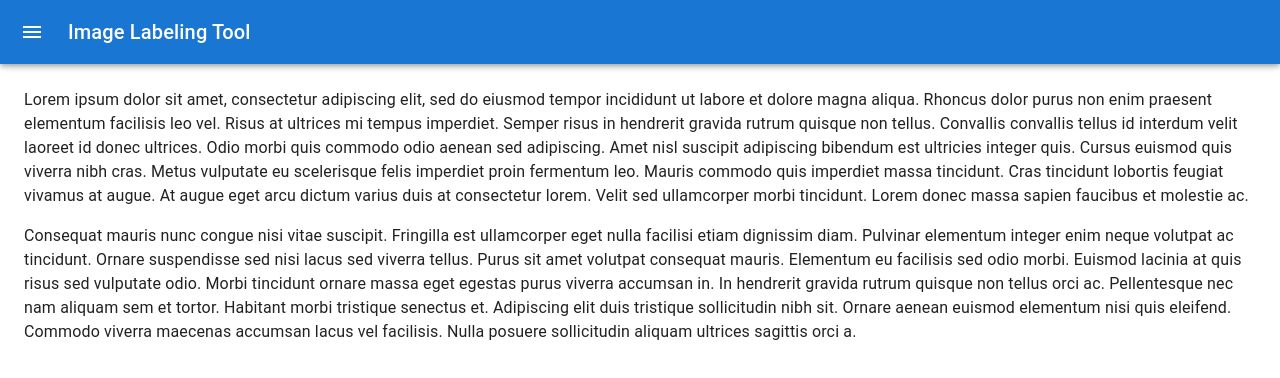
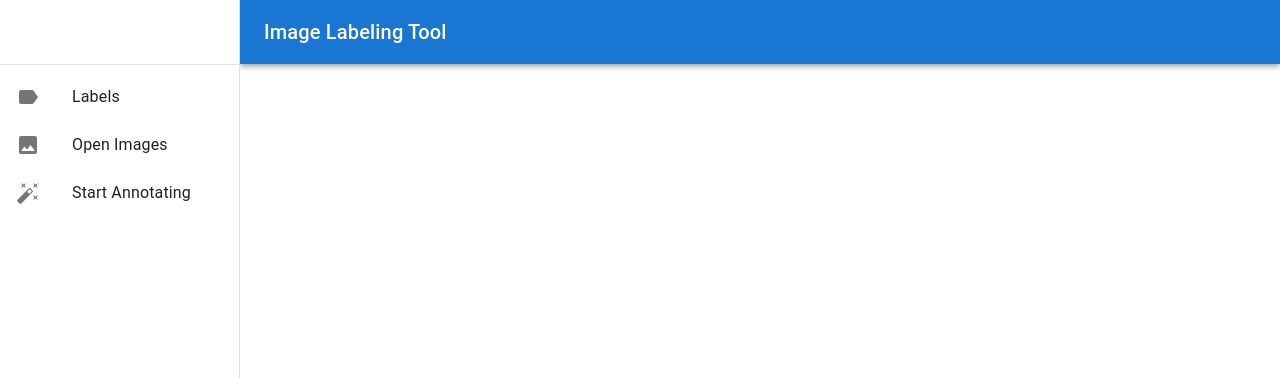
Before and after one commit to kemalyildirim/image-labeling-tool, a React (Create React App) app: page / in a window 1280 px wide. Shown: the top 378 px of the page. Built offline with nearby package versions, Linux system fonts and the light colour scheme.

Commit message:
side bar completed. 3 menu items currently as labels, open images, start annotating

```diff
--- a/src/App.tsx
+++ b/src/App.tsx
@@ -1,10 +1,10 @@
-import SideBar from "./components/sidebar/SideBar";
+import Sidebar from "./components/sidebar/Sidebar";
 
 function App() {
   return (
   <div className="app">
     {/* <script src="https://docs.opencv.org/4.5.4/opencv.js"></script> */}
-    <SideBar/>
+    <Sidebar/>
   </div>
   )
 }
--- /dev/null
+++ b/src/components/sidebar/ImagesItem.tsx
@@ -0,0 +1,15 @@
+import ImageIcon from '@mui/icons-material/Image';
+import ListItemButton from '@mui/material/ListItemButton';
+import ListItemIcon from '@mui/material/ListItemIcon';
+import ListItemText from '@mui/material/ListItemText';
+
+export default function ImagesItem() {
+    return (
+        <ListItemButton>
+              <ListItemIcon>
+                <ImageIcon/>
+              </ListItemIcon>
+              <ListItemText primary="Open Images" />
+        </ListItemButton>
+    )
+}
--- /dev/null
+++ b/src/components/sidebar/LabelsItem.tsx
@@ -0,0 +1,15 @@
+import LabelIcon from '@mui/icons-material/Label';
+import ListItemButton from '@mui/material/ListItemButton';
+import ListItemIcon from '@mui/material/ListItemIcon';
+import ListItemText from '@mui/material/ListItemText';
+
+export default function LabelsItem() {
+    return (
+        <ListItemButton>
+              <ListItemIcon>
+                <LabelIcon/>
+              </ListItemIcon>
+              <ListItemText primary="Labels" />
+        </ListItemButton>
+    )
+}
--- a/src/components/sidebar/SideBar.tsx
+++ b/src/components/sidebar/SideBar.tsx
@@ -1,97 +1,54 @@
-import * as React from 'react';
-import { styled, useTheme } from '@mui/material/styles';
-import Box from '@mui/material/Box';
-import Drawer from '@mui/material/Drawer';
-import CssBaseline from '@mui/material/CssBaseline';
-import MuiAppBar, { AppBarProps as MuiAppBarProps } from '@mui/material/AppBar';
-import Toolbar from '@mui/material/Toolbar';
-import List from '@mui/material/List';
-import Typography from '@mui/material/Typography';
-import Divider from '@mui/material/Divider';
-import IconButton from '@mui/material/IconButton';
-import MenuIcon from '@mui/icons-material/Menu';
-import ChevronLeftIcon from '@mui/icons-material/ChevronLeft';
-import ChevronRightIcon from '@mui/icons-material/ChevronRight';
-import ListItem from '@mui/material/ListItem';
-import ListItemButton from '@mui/material/ListItemButton';
-import ListItemIcon from '@mui/material/ListItemIcon';
-import ListItemText from '@mui/material/ListItemText';
-import InboxIcon from '@mui/icons-material/MoveToInbox';
-import MailIcon from '@mui/icons-material/Mail';
+import React from "react";
+import {
+  Toolbar,
+  Divider,
+  Box,
+  List,
+  CssBaseline,
+  AppBar,
+  IconButton,
+  Typography,
+  Drawer,
+} from "@mui/material";
+import MenuIcon from "@mui/icons-material/Menu";
+import LabelsItem from "./LabelsItem";
+import ImagesItem from "./ImagesItem";
+import StartAnnotationsItem from "./StartAnnotationsItem";
 
-const drawerWidth = 240;
-
-const Main = styled('main', { shouldForwardProp: (prop) => prop !== 'open' })<{
-  open?: boolean;
-}>(({ theme, open }) => ({
-  flexGrow: 1,
-  padding: theme.spacing(3),
-  transition: theme.transitions.create('margin', {
-    easing: theme.transitions.easing.sharp,
-    duration: theme.transitions.duration.leavingScreen,
-  }),
-  marginLeft: `-${drawerWidth}px`,
-  ...(open && {
-    transition: theme.transitions.create('margin', {
-      easing: theme.transitions.easing.easeOut,
-      duration: theme.transitions.duration.enteringScreen,
-    }),
-    marginLeft: 0,
-  }),
-}));
-
-interface AppBarProps extends MuiAppBarProps {
-  open?: boolean;
-}
-
-const AppBar = styled(MuiAppBar, {
-  shouldForwardProp: (prop) => prop !== 'open',
-})<AppBarProps>(({ theme, open }) => ({
-  transition: theme.transitions.create(['margin', 'width'], {
-    easing: theme.transitions.easing.sharp,
-    duration: theme.transitions.duration.leavingScreen,
-  }),
-  ...(open && {
-    width: `calc(100% - ${drawerWidth}px)`,
-    marginLeft: `${drawerWidth}px`,
-    transition: theme.transitions.create(['margin', 'width'], {
-      easing: theme.transitions.easing.easeOut,
-      duration: theme.transitions.duration.enteringScreen,
-    }),
-  }),
-}));
-const DrawerHeader = styled('div')(({ theme }) => ({
-  display: 'flex',
-  alignItems: 'center',
-  padding: theme.spacing(0, 1),
-  // necessary for content to be below app bar
-  ...theme.mixins.toolbar,
-  justifyContent: 'flex-end',
-}));
-
-export default function PersistentDrawerLeft() {
-  const theme = useTheme();
-  const [open, setOpen] = React.useState(false);
-
-  const handleDrawerOpen = () => {
-    setOpen(true);
+export default function Sidebar() {
+  const sidebarWidth = 240;
+  const [mobileOpen, setMobileOpen] = React.useState(false);
+  const handleSidebarToggle = () => {
+    setMobileOpen(!mobileOpen);
   };
-
-  const handleDrawerClose = () => {
-    setOpen(false);
-  };
-
+  const sidebarContent = (
+    <div>
+      <Toolbar />
+      <Divider />
+      <List>
+        <LabelsItem />
+        <ImagesItem />
+        <StartAnnotationsItem />
+      </List>
+    </div>
+  );
   return (
-    <Box sx={{ display: 'flex' }}>
+    <Box sx={{ display: "flex" }}>
       <CssBaseline />
-      <AppBar position="fixed" open={open}>
+      <AppBar
+        position="fixed"
+        sx={{
+          width: { sm: `calc(100% - ${sidebarWidth}px)` },
+          ml: { sm: `${sidebarWidth}` },
+        }}
+      >
         <Toolbar>
           <IconButton
             color="inherit"
-            aria-label="open drawer"
-            onClick={handleDrawerOpen}
+            aria-label="open sidebar"
             edge="start"
-            sx={{ mr: 2, ...(open && { display: 'none' }) }}
+            onClick={handleSidebarToggle}
+            sx={{ mr: 2, display: { sm: "none" } }}
           >
             <MenuIcon />
           </IconButton>
@@ -100,81 +57,39 @@ export default function PersistentDrawerLeft() {
         </Typography>
         </Toolbar>
       </AppBar>
+      <Box
+        component="nav"
+        sx={{ width: { sm: sidebarWidth }, flexShrink: { sm: 0 } }}
+        aria-label="mailbox folders"
+      >
         <Drawer
+          variant="temporary"
+          open={mobileOpen}
+          onClose={handleSidebarToggle}
+          ModalProps={{
+            keepMounted: true, // Better open performance on mobile.
+          }}
           sx={{
-          width: drawerWidth,
-          flexShrink: 0,
-          '& .MuiDrawer-paper': {
-            width: drawerWidth,
-            boxSizing: 'border-box',
+            display: { xs: "block", sm: "none" },
+            "& .MuiDrawer-paper": {
+              boxSizing: "border-box",
+              width: sidebarWidth,
             },
           }}
-        variant="persistent"
-        anchor="left"
-        open={open}
         >
-        <DrawerHeader>
-          <IconButton onClick={handleDrawerClose}>
-            {theme.direction === 'ltr' ? <ChevronLeftIcon /> : <ChevronRightIcon />}
-          </IconButton>
-        </DrawerHeader>
-        <Divider />
-        <List>
-          {['Inbox', 'Starred', 'Send email', 'Drafts'].map((text, index) => (
-            <ListItem key={text} disablePadding>
-              <ListItemButton>
-                <ListItemIcon>
-                  {index % 2 === 0 ? <InboxIcon /> : <MailIcon />}
-                </ListItemIcon>
-                <ListItemText primary={text} />
-              </ListItemButton>
-            </ListItem>
-          ))}
-        </List>
-        <Divider />
-        <List>
-          {['All mail', 'Trash', 'Spam'].map((text, index) => (
-            <ListItem key={text} disablePadding>
-              <ListItemButton>
-                <ListItemIcon>
-                  {index % 2 === 0 ? <InboxIcon /> : <MailIcon />}
-                </ListItemIcon>
-                <ListItemText primary={text} />
-              </ListItemButton>
-            </ListItem>
-          ))}
-        </List>
+          {sidebarContent}
         </Drawer>
-      <Main open={open}>
-        <DrawerHeader />
-        <Typography paragraph>
-          Lorem ipsum dolor sit amet, consectetur adipiscing elit, sed do eiusmod
-          tempor incididunt ut labore et dolore magna aliqua. Rhoncus dolor purus non
-          enim praesent elementum facilisis leo vel. Risus at ultrices mi tempus
-          imperdiet. Semper risus in hendrerit gravida rutrum quisque non tellus.
-          Convallis convallis tellus id interdum velit laoreet id donec ultrices.
-          Odio morbi quis commodo odio aenean sed adipiscing. Amet nisl suscipit
-          adipiscing bibendum est ultricies integer quis. Cursus euismod quis viverra
-          nibh cras. Metus vulputate eu scelerisque felis imperdiet proin fermentum
-          leo. Mauris commodo quis imperdiet massa tincidunt. Cras tincidunt lobortis
-          feugiat vivamus at augue. At augue eget arcu dictum varius duis at
-          consectetur lorem. Velit sed ullamcorper morbi tincidunt. Lorem donec massa
-          sapien faucibus et molestie ac.
-        </Typography>
-        <Typography paragraph>
-          Consequat mauris nunc congue nisi vitae suscipit. Fringilla est ullamcorper
-          eget nulla facilisi etiam dignissim diam. Pulvinar elementum integer enim
-          neque volutpat ac tincidunt. Ornare suspendisse sed nisi lacus sed viverra
-          tellus. Purus sit amet volutpat consequat mauris. Elementum eu facilisis
-          sed odio morbi. Euismod lacinia at quis risus sed vulputate odio. Morbi
-          tincidunt ornare massa eget egestas purus viverra accumsan in. In hendrerit
-          gravida rutrum quisque non tellus orci ac. Pellentesque nec nam aliquam sem
-          et tortor. Habitant morbi tristique senectus et. Adipiscing elit duis
-          tristique sollicitudin nibh sit. Ornare aenean euismod elementum nisi quis
-          eleifend. Commodo viverra maecenas accumsan lacus vel facilisis. Nulla
-          posuere sollicitudin aliquam ultrices sagittis orci a.
-        </Typography>
-      </Main>
+        <Drawer
+          variant="permanent"
+          sx={{
+            display: { xs: 'none', sm: 'block' },
+            '& .MuiDrawer-paper': { boxSizing: 'border-box', width: sidebarWidth },
+          }}
+          open
+        >
+            {sidebarContent}
+        </Drawer>
+      </Box>
     </Box>
   );
 }
--- /dev/null
+++ b/src/components/sidebar/StartAnnotationsItem.tsx
@@ -0,0 +1,15 @@
+import AutoFixHighIcon from '@mui/icons-material/AutoFixHigh';
+import ListItemButton from '@mui/material/ListItemButton';
+import ListItemIcon from '@mui/material/ListItemIcon';
+import ListItemText from '@mui/material/ListItemText';
+
+export default function StartAnnotationsItem() {
+    return (
+        <ListItemButton>
+              <ListItemIcon>
+                <AutoFixHighIcon/>
+              </ListItemIcon>
+              <ListItemText primary="Start Annotating" />
+        </ListItemButton>
+    )
+}
```
Also changed, not shown: src/components/sidebar/DrawerHeader.tsx (added, +10 -0 lines). Lines whose indentation alone changed are shown as unchanged.
